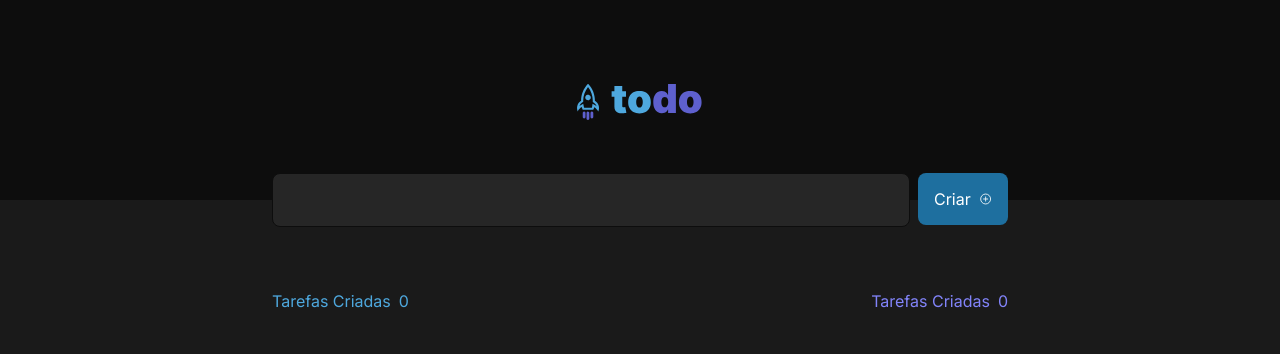
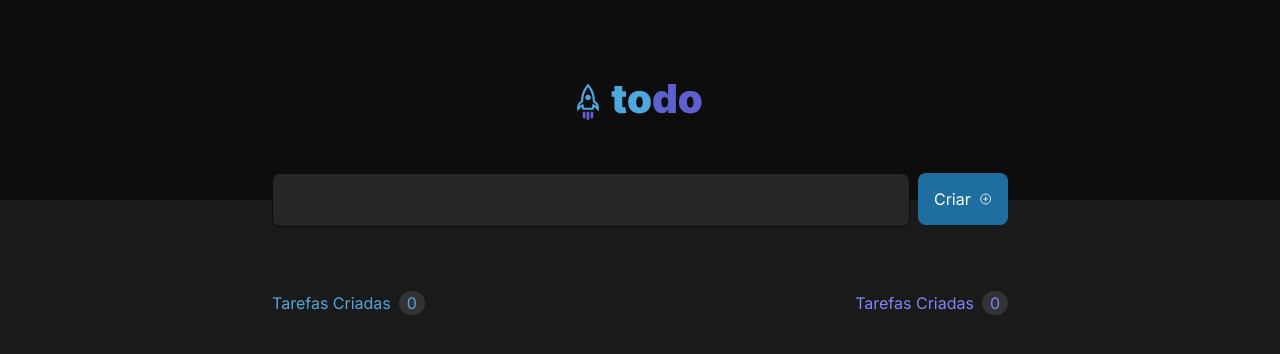
Before and after one commit to guipardi/to-do, a React (Vite) app: page / in a window 1280 px wide. Shown: the top 354 px of the page. Built offline with nearby package versions, Linux system fonts and the light colour scheme.

Commit message:
Subindo estilizações do contador

```diff
--- a/src/components/TasksInfo/index.tsx
+++ b/src/components/TasksInfo/index.tsx
@@ -1,15 +1,15 @@
-import { CompletedTasks, CreatedTasks, TasksInfoContainer } from "./styles"
+import { CompletedTasks, CounterTasks, CreatedTasks, TasksInfoContainer } from "./styles"
 
 export function TasksInfo() {
   return (
     <TasksInfoContainer>
       <CompletedTasks>
         <span>Tarefas Criadas</span>
-        <span>0</span>
+        <CounterTasks>0</CounterTasks>
       </CompletedTasks>
       <CreatedTasks>
         <span>Tarefas Criadas</span>
-        <span>0</span>
+        <CounterTasks>0</CounterTasks>
       </CreatedTasks>
     </TasksInfoContainer>
   )
--- a/src/components/TasksInfo/styles.ts
+++ b/src/components/TasksInfo/styles.ts
@@ -23,3 +23,9 @@ export const CompletedTasks = styled(BaseTasks)`
 export const CreatedTasks = styled(BaseTasks)`
   color: ${(props) => props.theme.purple};
 `
+
+export const CounterTasks = styled.span`
+  padding: 0.125rem 0.5rem;
+  background-color: ${(props) => props.theme["gray-400"]};
+  border-radius: 999px;
+`
```
